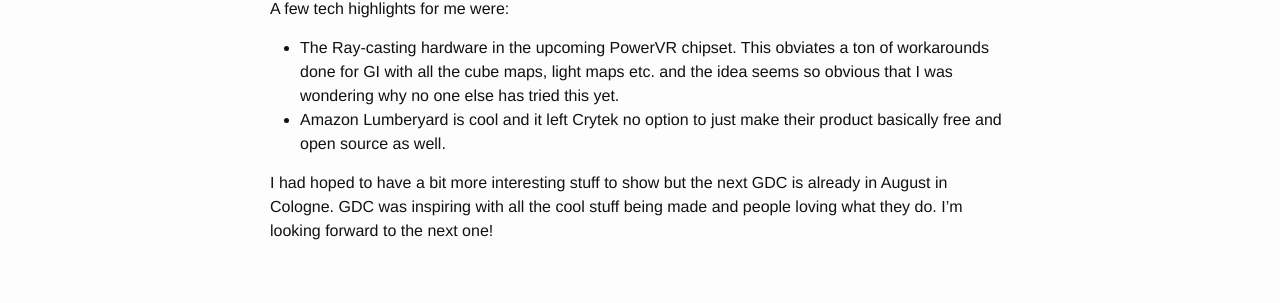
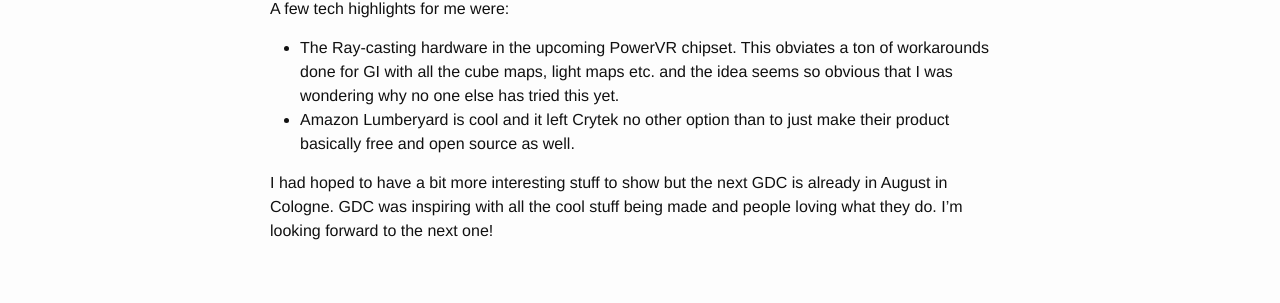
Before and after one commit to stardazed/stardazed.github.io, a Jekyll site: the page built from _posts/2016-03-18-gdc-2016.md, in a window 1280 px wide. Shown: the part 1508-1811 px from the top of the page. Built offline with Jekyll 4.4.1, drawn with Linux system fonts in a browser that asks for light colours.

Commit message:
some grammar fixes

```diff
--- a/_posts/2016-03-18-gdc-2016.md
+++ b/_posts/2016-03-18-gdc-2016.md
@@ -4,8 +4,8 @@ title:  "GDC 2016"
 date:   2016-03-18 00:00:00 +0100
 ---
 
-Tired but inspired, I'm quickly writing down my impressions of my first visit to the
-"main" Game Developers Conference in San Francisco that has just ended.
+Tired but inspired, I'm quickly writing down my impressions of my first visit
+to the "main" Game Developers Conference in San Francisco that has just ended.
 
 Previously I had visited the European GDC in Cologne, Germany twice now, but
 GDC San Francisco is a _lot_ bigger. About 20,000 people attend this one where
@@ -77,11 +77,12 @@ to a better place.
 
 A few tech highlights for me were:
 
-* The Ray-casting hardware in the upcoming PowerVR chipset. This obviates a ton
-  of workarounds done for GI with all the cube maps, light maps etc. and the
-  idea seems so obvious that I was wondering why no one else has tried this yet.
-* Amazon Lumberyard is cool and it left Crytek no option to just make their
-  product basically free and open source as well.
+* The Ray-casting hardware in the upcoming PowerVR chipset. This obviates a
+  ton of workarounds done for GI with all the cube maps, light maps etc. and
+  the idea seems so obvious that I was wondering why no one else has tried
+  this yet.
+* Amazon Lumberyard is cool and it left Crytek no other option than to just
+  make their product basically free and open source as well.
 
 I had hoped to have a bit more interesting stuff to show but the next GDC is
 already in August in Cologne. GDC was inspiring with all the cool stuff being
```
Also changed, not shown: _posts/2016-02-12-it-lives.md (+1 -1 lines).
